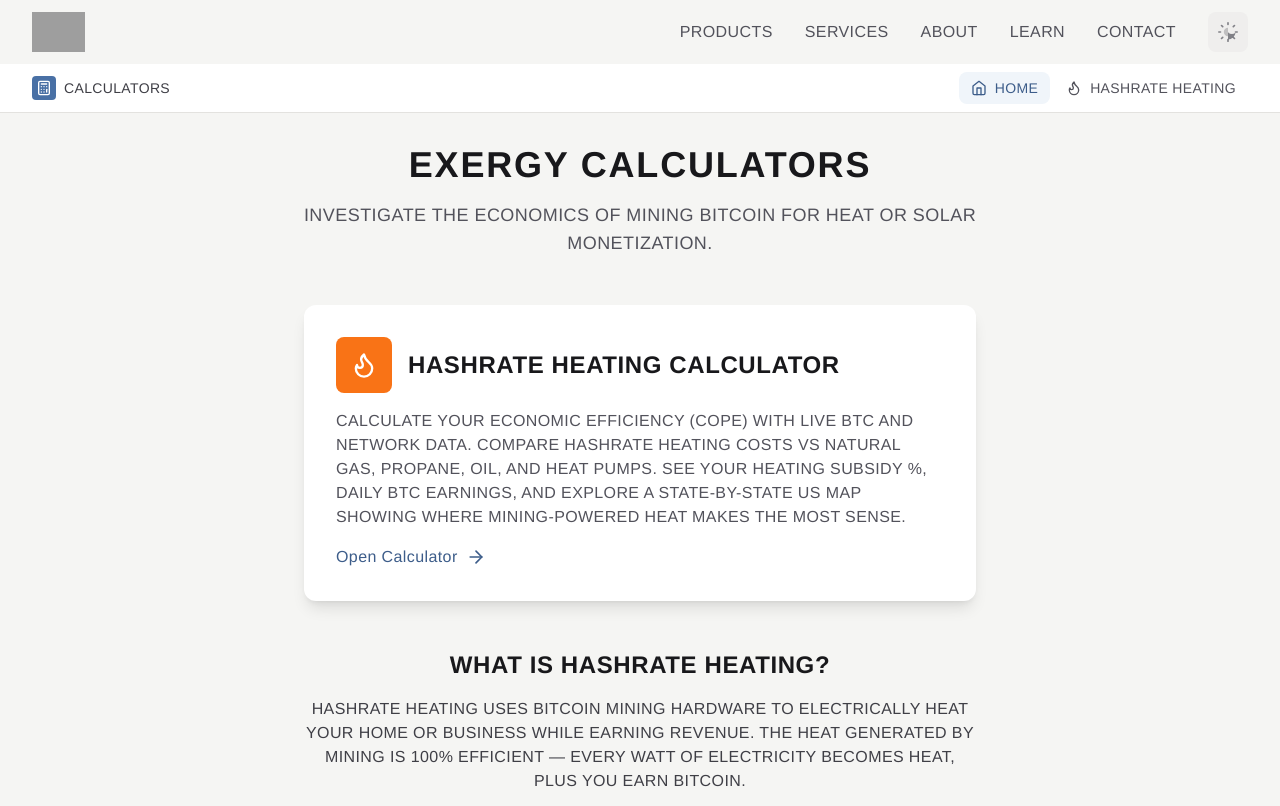
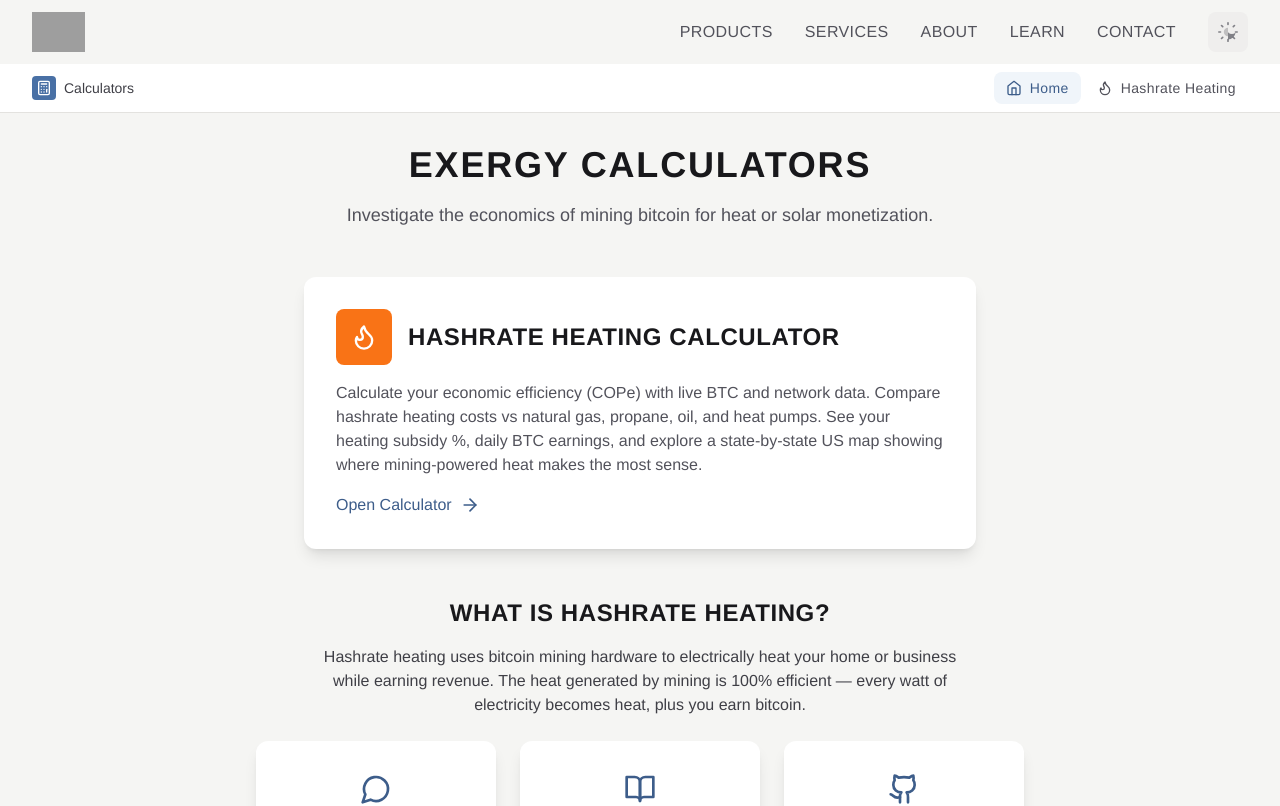
Before and after one commit to tylerkstevens/webapp-calculators, a React (Vite) app: page /#/ in a window 1280 px wide. Shown: the top 806 px of the page. Built offline with nearby package versions, Linux system fonts and the light colour scheme; grey boxes are pictures that could not be loaded; a web font is replaced by a local one.

Commit message:
changed upper case descriptions to lower case

```diff
--- a/src/index.css
+++ b/src/index.css
@@ -47,8 +47,8 @@ body {
     letter-spacing: 0.025em;
   }
 
-  /* Form labels and small text - Futura BK BT Book */
-  label, .text-sm, .text-xs {
+  /* Form labels - Futura BK BT Book */
+  label {
     font-family: 'Futura PT', 'Futura', 'Avenir', 'Helvetica Neue', sans-serif;
     text-transform: uppercase;
     font-weight: 500;
```
